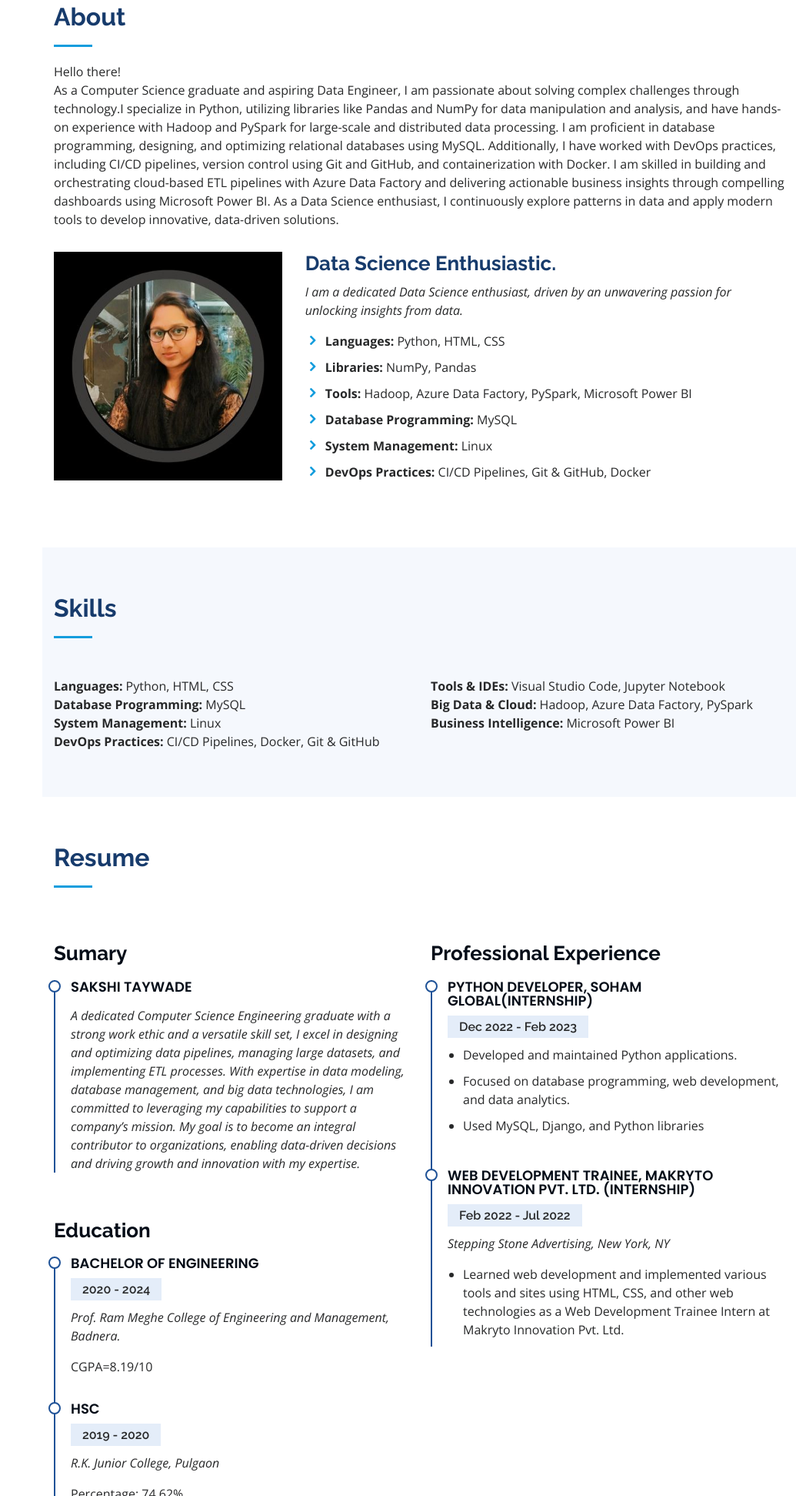
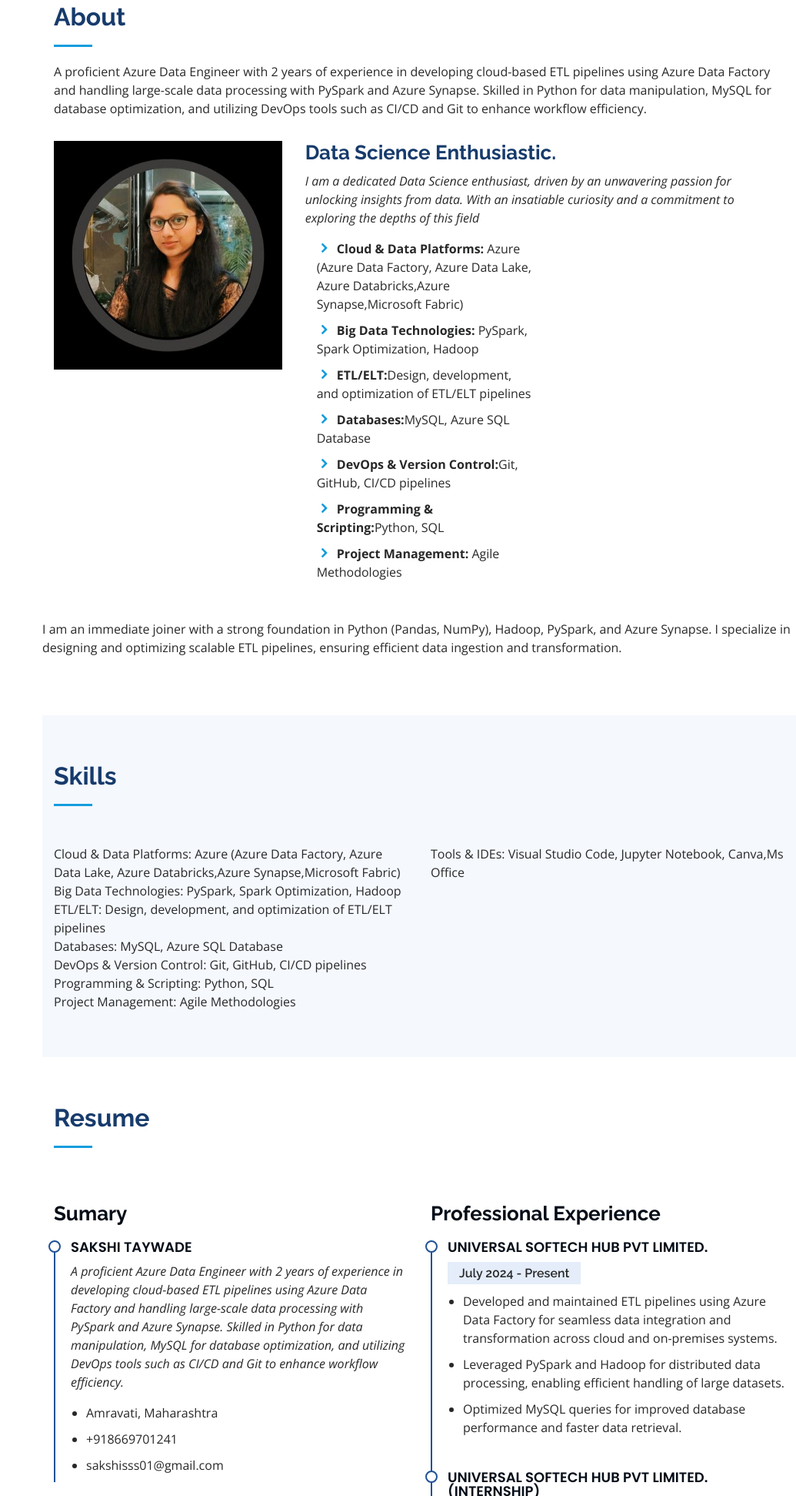
Before and after one commit to sak23github/My_Portfolio, a plain HTML site: page index.html in a window 1280 px wide. Shown: the part 857-2800 px from the top of the page at 77% size, without its empty margins (245-1280 px from the left). Drawn offline with nearby package versions, Linux system fonts and the light colour scheme.

Commit message:
Update index.html

```diff
--- a/index.html
+++ b/index.html
@@ -22,15 +22,6 @@
 
   <!-- Template Main CSS File -->
   <link href="assets/css/style.css" rel="stylesheet">
-  <style>
-  body {
-    font-size: 16px;
-  }
-  .about, .skills, .resume {
-    font-size: 16px;
-  }
-</style>
-
 
 </head>
 
@@ -59,8 +50,8 @@
           <li><a href="#skills"><i class="bx bx-file-blank"></i> <span>Skills</span></a></li>
           <li><a href="#resume"><i class="bx bx-file-blank"></i> <span>Resume</span></a></li>
           <li><a href="#projects"><i class="bx bx-book-content"></i> Projects</a></li>
-          <li><a href="#publications"><i class="bx bx-server"></i> Publications</a></li>
           <li><a href="#contact"><i class="bx bx-envelope"></i> Contact</a></li>
+
         </ul>
       </nav><!-- .nav-menu -->
       <button type="button" class="mobile-nav-toggle d-xl-none"><i class="icofont-navigation-menu"></i></button>
@@ -70,25 +61,26 @@
 
   <!-- ======= Hero Section ======= -->
   <section id="hero" class="d-flex flex-column justify-content-center align-items-center">
-    <h2>Discover My Journey into Tech..!</h2>
+    <h2>Welcome to my digital portfolio...!</h2>
     <div class="hero-container" data-aos="fade-in">
       <h1>SAKSHI TAYWADE</h1>
-      <p>I'm <span class="typed" data-typed-items="Aspiring Data Engineer, Data Science Enthusiast, Problem Solver"></span></p>
+      <p>I'm <span class="typed" data-typed-items="Data Science Enthusiast, Fast Learner, Pythonist"></span></p>
     </div>
   </section><!-- End Hero -->
 
   <main id="main">
+
     <!-- ======= About Section ======= -->
     <section id="about" class="about">
       <div class="container">
+
         <div class="section-title">
           <h2>About</h2>
           <p>
-            Hello there! <br>As a Computer Science graduate and aspiring Data Engineer, I am passionate about solving complex challenges through technology.I specialize in Python, utilizing libraries like Pandas and NumPy for data manipulation and analysis, and have hands-on experience with Hadoop and PySpark for large-scale and distributed data processing. I am proficient in database programming, designing, and optimizing relational databases using MySQL.
-            Additionally, I have worked with DevOps practices, including CI/CD pipelines, version control using Git and GitHub, and containerization with Docker. I am skilled in building and orchestrating cloud-based ETL pipelines with Azure Data Factory and delivering actionable business insights through compelling dashboards using Microsoft Power BI. As a Data Science enthusiast, I continuously explore patterns in data and apply modern tools to develop innovative, data-driven solutions.
+            A proficient Azure Data Engineer with 2 years of experience in developing cloud-based ETL pipelines using Azure Data Factory and handling large-scale data processing with PySpark and Azure Synapse.
+            Skilled in Python for data manipulation, MySQL for database optimization, and utilizing DevOps tools such as CI/CD and Git to enhance workflow efficiency. </p>
+        </div>
 
-</p>
-        </div>
         <div class="row">
           <div class="col-lg-4" data-aos="fade-right">
             <img src="assets/img/profile-img.jpg" class="img-fluid" alt="">
@@ -96,46 +88,62 @@
           <div class="col-lg-8 pt-4 pt-lg-0 content" data-aos="fade-left">
             <h3>Data Science Enthusiastic.</h3>
            <p class="font-italic">
-              I am a dedicated Data Science enthusiast, driven by an unwavering passion for unlocking insights from data.
+            I am a dedicated Data Science enthusiast, driven by an unwavering passion for unlocking insights from data. With an insatiable curiosity and a commitment to exploring the depths of this field
             </p>
+
+              <div class="col-lg-6">
                 <ul>
-  <li><i class="icofont-rounded-right"></i> <strong>Languages:</strong> Python, HTML, CSS</li>
-  <li><i class="icofont-rounded-right"></i> <strong>Libraries:</strong> NumPy, Pandas</li>
-  <li><i class="icofont-rounded-right"></i> <strong>Tools:</strong> Hadoop, Azure Data Factory, PySpark, Microsoft Power BI</li>
-  <li><i class="icofont-rounded-right"></i> <strong>Database Programming:</strong> MySQL</li>
-  <li><i class="icofont-rounded-right"></i> <strong>System Management:</strong> Linux</li>
-  <li><i class="icofont-rounded-right"></i> <strong>DevOps Practices:</strong> CI/CD Pipelines, Git & GitHub, Docker</li>
+                  <li><i class="icofont-rounded-right"></i> <strong>Cloud & Data Platforms:</strong> Azure (Azure Data Factory, Azure Data Lake, Azure Databricks,Azure Synapse,Microsoft Fabric)</li>
+                  <li><i class="icofont-rounded-right"></i> <strong>Big Data Technologies:</strong> PySpark, Spark Optimization, Hadoop</li>
+                  <li><i class="icofont-rounded-right"></i> <strong>ETL/ELT:</strong>Design, development, and optimization of ETL/ELT pipelines </li>
+                  <li><i class="icofont-rounded-right"></i> <strong>Databases:</strong>MySQL, Azure SQL Database </li>
+                  <li><i class="icofont-rounded-right"></i> <strong>DevOps & Version Control:</strong>Git, GitHub, CI/CD pipelines </li>
+                  <li><i class="icofont-rounded-right"></i> <strong>Programming & Scripting:</strong>Python, SQL </li>
+                  <li><i class="icofont-rounded-right"></i> <strong>Project Management: </strong>Agile Methodologies</li>
                 </ul>
+              </div>
+            </div>
+            <br>
+            <p>
+              <br>
+               I am an immediate joiner with a strong foundation in Python (Pandas, NumPy), Hadoop, PySpark, and Azure Synapse. I specialize in designing and optimizing scalable ETL pipelines, ensuring efficient data ingestion and transformation.
+            </p>
+          </div>
+        </div>
 
       </div>
-        </div>
-      </div>
     </section><!-- End About Section -->
+
 
     <!-- ======= Skills Section ======= -->
 <section id="skills" class="skills section-bg">
   <div class="container">
+
     <div class="section-title">
       <h2>Skills</h2>
      </div>
+     <div>
+
     <div class="row skills-content">
-      <!-- Column 1 -->
+
       <div class="col-lg-6" data-aos="fade-up">
-        <div class="skill"><strong>Languages:</strong> Python, HTML, CSS</div>
-        <div class="skill"><strong>Database Programming:</strong> MySQL</div>
-        <div class="skill"><strong>System Management:</strong> Linux</div>
-        <div class="skill"><strong>DevOps Practices:</strong> CI/CD Pipelines, Docker, Git & GitHub</div>
+        <div class="skill">Cloud & Data Platforms: Azure (Azure Data Factory, Azure Data Lake, Azure Databricks,Azure Synapse,Microsoft Fabric)</div>
+        <div class="skill">Big Data Technologies: PySpark, Spark Optimization, Hadoop</div>
+        <div class="skill">ETL/ELT: Design, development, and optimization of ETL/ELT pipelines</div>
+        <div class="skill">Databases: MySQL, Azure SQL Database </div>
+        <div class="skill">DevOps & Version Control: Git, GitHub, CI/CD pipelines</div>
+        <div class="skill">Programming & Scripting: Python, SQL</div>
+        <div class="skill">Project Management: Agile Methodologies</div>
       </div>
-      <!-- Column 2 -->
+
       <div class="col-lg-6" data-aos="fade-up" data-aos-delay="100">
-        <div class="skill"><strong>Tools & IDEs:</strong> Visual Studio Code, Jupyter Notebook</div>
-        <div class="skill"><strong>Big Data & Cloud:</strong> Hadoop, Azure Data Factory, PySpark</div>
-        <div class="skill"><strong>Business Intelligence:</strong> Microsoft Power BI</div>
+        <div class="skill">Tools & IDEs: Visual Studio Code, Jupyter Notebook, Canva,Ms Office</div>
       </div>
+
     </div>
+
   </div>
 </section>
-
 <!-- End Skills Section -->
 
 
@@ -152,13 +160,14 @@
             <h3 class="resume-title">Sumary</h3>
             <div class="resume-item pb-0">
               <h4>Sakshi Taywade</h4>
-              <p><em><p>
-  A dedicated Computer Science Engineering graduate with a strong work ethic and a versatile skill set, I excel in designing and optimizing data pipelines, managing large datasets, and implementing ETL processes. With expertise in data modeling, database management, and big data technologies, I am committed to leveraging my capabilities to support a company’s mission. My goal is to become an integral contributor to organizations, enabling data-driven decisions and driving growth and innovation with my expertise.
-</p>
-</em></p>
+              <p><em>A proficient Azure Data Engineer with 2 years of experience in developing cloud-based ETL pipelines using Azure Data Factory and handling large-scale data processing with PySpark and Azure Synapse. Skilled in Python for data manipulation, MySQL for database optimization, and utilizing DevOps tools such as CI/CD and Git to enhance workflow efficiency.</em></p>
+              <ul>
+                <li>Amravati, Maharashtra</li>
+                <li>+918669701241</li>
+                <li>sakshisss01@gmail.com</li>
+              </ul>
+            </div>
 
-            </div>
-<br>
             <h3 class="resume-title">Education</h3>
             <div class="resume-item">
               <h4>Bachelor of Engineering</h4>
@@ -185,22 +194,23 @@
           <div class="col-lg-6" data-aos="fade-up" data-aos-delay="100">
             <h3 class="resume-title">Professional Experience</h3>
             <div class="resume-item">
-              <h4>Python Developer, Soham Global(Internship)</h4>
-              <h5>Dec 2022 - Feb 2023</h5>
+              <h4>Universal Softech Hub Pvt Limited.</h4>
+              <h5>July 2024  -  Present</h5>
 
               <ul>
-                <li>Developed and maintained Python applications.</li>
-                <li>Focused on database programming, web development, and data analytics. </li>
-                <li>Used MySQL, Django, and Python libraries</li>
+                <li>Developed and maintained ETL pipelines using Azure Data Factory for seamless data integration and transformation across cloud and on-premises systems.</li>
+                <li>Leveraged PySpark and Hadoop for distributed data processing, enabling efficient handling of large datasets.</li>
+                <li>Optimized MySQL queries for improved database performance and faster data retrieval.</li>
               </ul>
             </div>
             <div class="resume-item">
-              <h4>Web Development Trainee, Makryto Innovation Pvt. Ltd. (Internship)</h4>
-              <h5>Feb 2022 - Jul 2022</h5>
-              <p><em>Stepping Stone Advertising, New York, NY</em></p>
+              <h4>Universal Softech Hub Pvt Limited. (Internship)</h4>
+              <h5>June 2023 - June 2024</h5>
+              <p><em></em></p>
               <ul>
-                <li>Learned web development and implemented various tools and sites using HTML, CSS, and other web
-                  technologies as a Web Development Trainee Intern at Makryto Innovation Pvt. Ltd.</li>
+                <li>Contributed to the development of ETL pipelines using Azure Data Factory, streamlining data integration and transformation processes.</li>
+                <li>Assisted in the implementation of PySpark and Hadoop to process large datasets, improving data processing efficiency.</li>
+                <li>Supported MySQL database with query writing and performance optimization.</li>
               </ul>
             </div>
           </div>
@@ -217,50 +227,30 @@
     <div class="row" id="projects-container" data-aos="fade-up">
       <div class="col-lg-4 col-md-6 project-item">
         <div class="project-wrap">
-            <h1>Calorie Calculator App</h1>
-             <h6>-Technologies: Python, Django, HTML, CSS, Vs Code
+            <h1>Analysis of Operation Process in  Manufacturing Domain</h1>
               <br>
-             <br>- Built a web application using Python Django, HTML,CSS to help users track their daily calorie consumption.
-             <br>
-              <br>-The application features a user-friendly interface and allows users to set goals.
+             <br>-Developed Databricks notebooks for transforming manufacturing data.
+             <br>-Implemented incremental data load logic to optimize data processing.
+             <br>-Executed and monitored daily data loads using Azure Data Factory.
+             <br>-Debugged and resolved data load failures to ensure smooth pipeline execution.
+             <br>-Validated Silver tables for data accuracy before Gold transformation.
+             <br>-Utilized PySpark  for efficient data transformations within the Medallion Architecture (Bronze, Silver, Gold).
               </h5>
-          <div class="project-links">
-
-            <h6><u> Project Link<a href="https://github.com/sak23github/Calorie_Calculator_app" title="More Details"><i class="bx bx-link"></i></a></h6></u>
-          </div>
         </div>
 
       <br>
       <br>
 
       <div class="project-wrap">
-        <h1>Player-Salary-Prediction</h1>
-         <h6>-Technologies: Python,Jupyter Notebook
+        <h1>Data Migration in Procurement Domain Using Microsoft Fabric</h1>
           <br>
-         <br>-This project aimed at predicting the salaries of basketball players
-         <br>
-          <br>-It would also include a Streamlit app that allows users to interactively explore the data and
-          predictions
+         <br>-Implemented Medallion Architecture in Databricks for scalable processing.
+         <br>-Explored Microsoft Fabric’s Data Warehouse and Lakehouse for better data accessibility.
+         <br>-Worked with ADF, Databricks, and Microsoft Fabric for data orchestration using PySpark.
+         <br>-Practiced working with Notebooks in Fabric for data transformation.
           </h5>
-      <div class="project-links">
-
-        <h6><u> Project Link<a href="https://github.com/sak23github/Player-Salary-Prediction#player-salary-prediction" title="More Details"><i class="bx bx-link"></i></a></h6></u>
-      </div>
 
   <br>
-
-  <div class="project-wrap">
-    <h1>Action Description From 2D Human Body Postures</h1>
-     <h6>-Technologies: Python, Django, HTML, CSS, Vs Code, Jupyter Notebook
-      <br>
-     <br>-Developing a deep learning model to generate yoga pose descriptions from images
-     <br>
-      <br>-This project allows users to upload yoga images and generates pose descriptions.
-      </h5>
-  <div class="project-links">
-
-    <h6><u> Project Link<a href="https://github.com/sak23github/Action-Description-From-2D-Human-Body-Postures" title="More Details"><i class="bx bx-link"></i></a></h6></u>
-  </div>
 </div>
 </div>
 </div>
@@ -287,22 +277,6 @@
       <p>Explore My latest publications and articles.</p>
     </div>
 
-    <div class="row">
-  <div class="col-lg-4 col-md-6">
-    <div class="publication-item" data-aos="fade-up">
-      <h3>Action Description From 2D Human Body Postures</h3>
-      <p style="text-align: justify;">
-        This article describes a novel approach to the classification of whole-body motions from estimated human postures in 2D camera images and the subsequent generation of their relevant description. Action description from 2D human body postures is a challenging task with a wide range of applications, such as yoga instruction, yoga rehabilitation, and yoga research. Previous approaches to this task have relied on hand-crafted features or shallow machine learning models, which have limited accuracy and scalability. This paper proposes a new approach to action description using deep-learning image classification. The proposed approach uses a deep learning model to extract features from 2D human body posture images and then classify the images into different actions. The model is deployed on a Django web application, which allows users to upload 2D human body posture images and receive a description of the action they are performing. The proposed approach is evaluated on a large dataset of yoga poses. <a href="https://www.jetir.org/view?paper=JETIR2310681" target="_blank">Read more</a>
-      </p>
-    </div>
-  </div>
-</div>
-
-        <div class="project-links">
-
-          <h6>Available at: <u>https://www.jetir.org/view?paper=JETIR2310681</u></h6>
-        </div>
-      </div>
 
 
   </div>
@@ -332,6 +306,14 @@
                 <h4>Email:</h4>
                 <p>sakshisss01@gmail.com</p>
               </div>
+
+              <div class="phone">
+                <i class="icofont-phone"></i>
+                <h4>Call:</h4>
+                <p>+91 8669701241</p>
+              </div>
+
+
             </div>
 
           </div>
```
Lines whose indentation alone changed are shown as unchanged.
